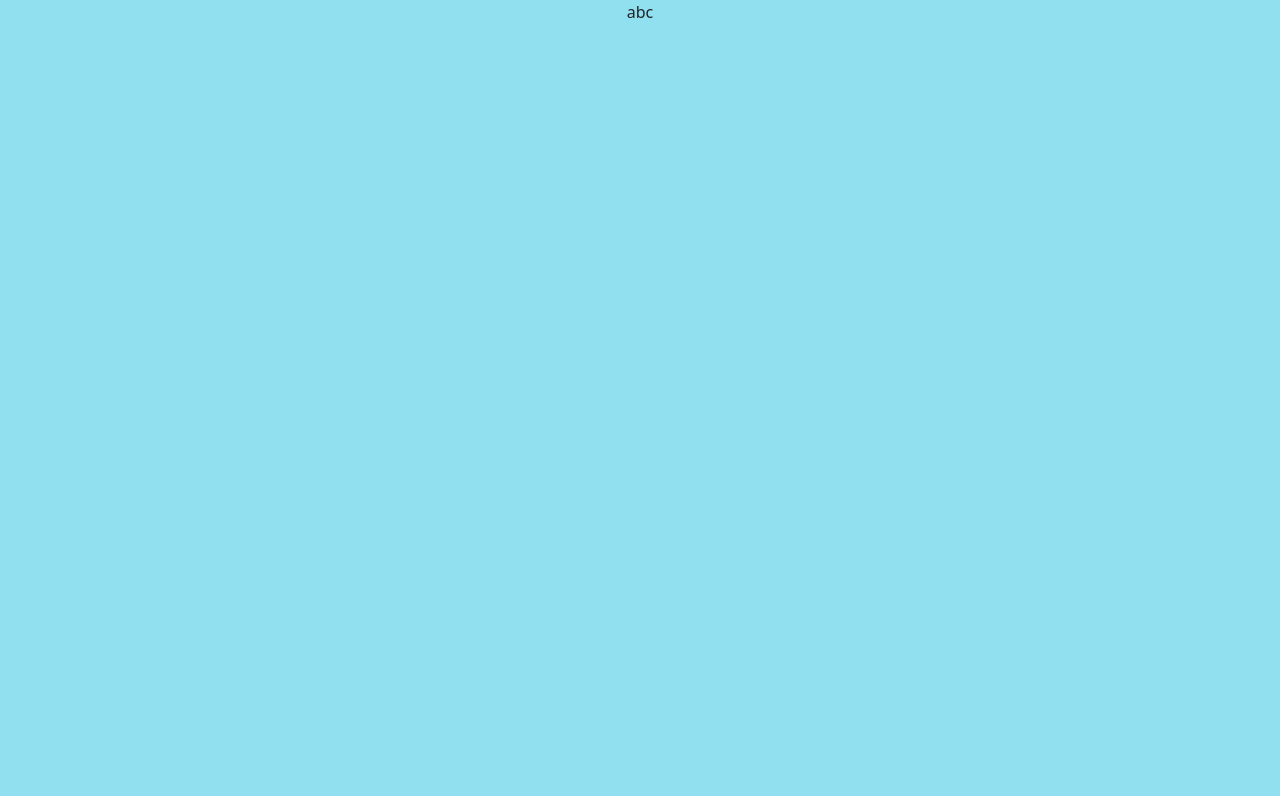
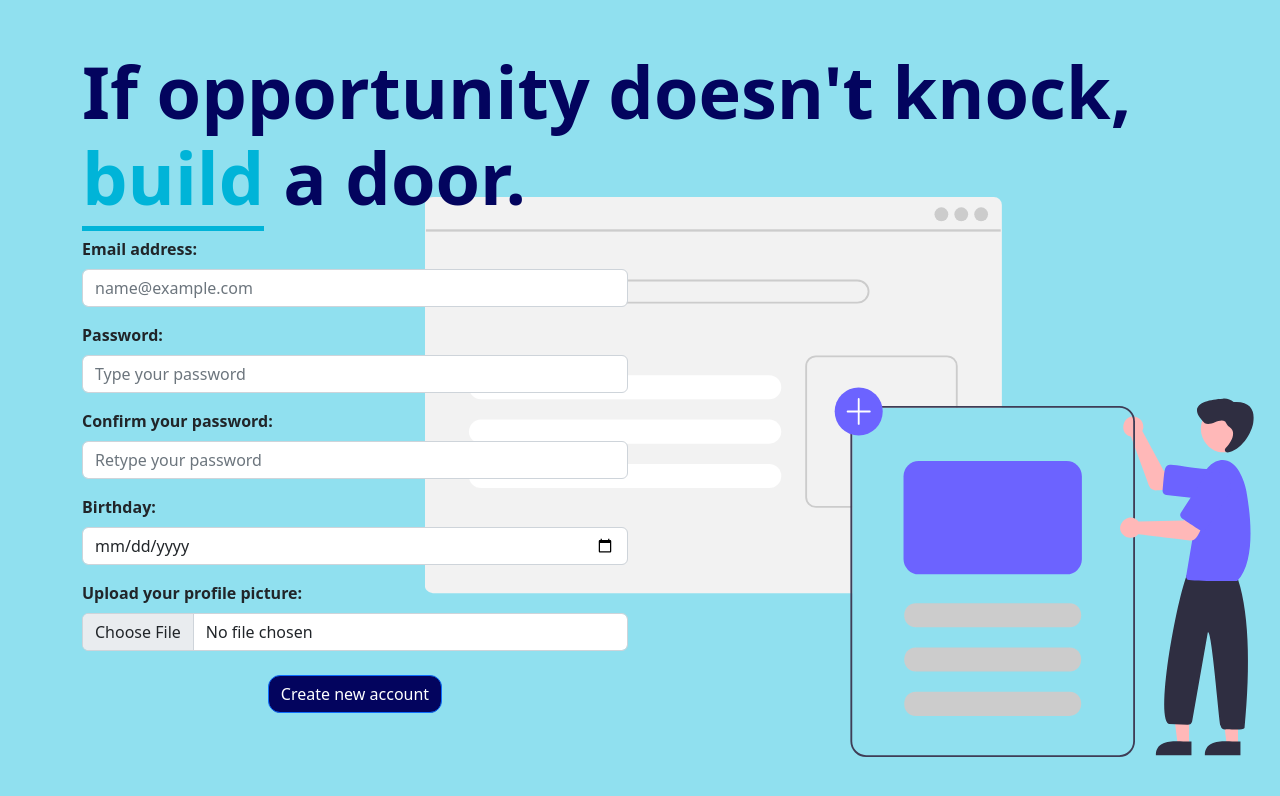
Before and after one commit to SadokBarbouche/assistancia, a React (Create React App) app: page /SignUp in a window 1280 px wide. Shown: the top 796 px of the page. Built offline with nearby package versions, Linux system fonts and the light colour scheme.

Commit message:
add signup page

```diff
--- a/src/pages/SignUp.js
+++ b/src/pages/SignUp.js
@@ -1,9 +1,106 @@
 import React from "react";
+import { Container, Form, Button, Row, Col, Image } from "react-bootstrap";
+import SignUpPic from "../assets/signUp.svg";
+import { Fade } from "react-reveal";
+
 const SignUp = () => {
-    return(
-        <div>
-            abc
-        </div>
-    )
-}
+  return (
+    <div>
+      <Container className="my-5" style={{}}>
+        <Row>
+          <p
+            style={{ color: "rgb(3, 4, 94)" }}
+            className="display-2 text-start fw-bolder"
+          >
+            If opportunity doesn't knock,{" "}
+            <span
+              style={{ color: "#00B4D8", borderBottom: "5px #00B4D8 solid " }}
+            >
+              build
+            </span>{" "}
+            a door.
+          </p>
+          <Col className="text-start fw-bolder">
+            <Form>
+              <Form.Group
+                className="mb-3"
+                controlId="exampleForm.ControlInput1"
+              >
+                <Form.Label>Email address:</Form.Label>
+                <Form.Control type="email" placeholder="name@example.com" />
+              </Form.Group>
+
+              <Form.Group
+                className="mb-3"
+                controlId="exampleForm.ControlInput1"
+              >
+                <Form.Label>Password:</Form.Label>
+                <Form.Control
+                  type="password"
+                  placeholder="Type your password"
+                />
+              </Form.Group>
+
+              <Form.Group
+                className="mb-3"
+                controlId="exampleForm.ControlInput1"
+              >
+                <Form.Label>Confirm your password:</Form.Label>
+                <Form.Control
+                  type="password"
+                  placeholder="Retype your password"
+                />
+              </Form.Group>
+
+              <Form.Group
+                className="mb-3"
+                controlId="exampleForm.ControlInput1"
+              >
+                <Form.Label>Birthday:</Form.Label>
+                <Form.Control type="date" placeholder="" />
+              </Form.Group>
+
+              <Form.Group
+                className="mb-3"
+                controlId="exampleForm.ControlInput1"
+              >
+                <Form.Label>Upload your profile picture:</Form.Label>
+                <Form.Control type="file" placeholder="" />
+              </Form.Group>
+              <div
+                className="mt-4"
+                style={{ display: "flex", justifyContent: "center" }}
+              >
+                <Button
+                  type="submit"
+                  style={{
+                    borderRadius: "12px",
+                    backgroundColor: "rgb(3, 4, 94)",
+                  }}
+                  className=""
+                >
+                  Create new account
+                </Button>
+              </div>
+            </Form>
+          </Col>
+          <Col className="d-none d-lg-block">
+              <Image
+                fluid
+                style={{
+                  transform: "scaleX(-1)",
+                  zIndex: "-1",
+                  marginLeft: "-500px",
+                  position: "absolute",
+                  marginTop: "-40px",
+                  height:"70%"
+                }}
+                src={SignUpPic}
+              />
+          </Col>
+        </Row>
+      </Container>
+    </div>
+  );
+};
 export default SignUp;
--- a/src/pages/login.js
+++ b/src/pages/login.js
@@ -65,15 +65,13 @@ const Login = () => {
                 </Button>
                 <NavLink to="/SignUp" activeStyle>
                   <p
-                    className=" text-decoration-underline mt-4"
+                    className=" text-decoration-underline fw-bold"
                     style={{
-
                       display: "inline",
-                      marginLeft: "-5px",
                       color: "#00B4D8",
                     }}
                   >
-                    Don't have an account ? Come on in !
+                    Don't have an account ? Sign up !
                   </p>
                 </NavLink>
               </Form>
@@ -84,7 +82,7 @@ const Login = () => {
             className="d-none d-xl-block"
           >
             <Fade right>
-              <Image src={LoginImage} style={{marginTop:"15px"}} fluid />
+              <Image src={LoginImage} style={{ marginTop: "15px" }} fluid />
             </Fade>
           </Col>
         </Row>
```
Also changed, not shown: src/App.js (+13 -14 lines), src/index.js (+8 -7 lines), src/assets/signUp.svg (added).
